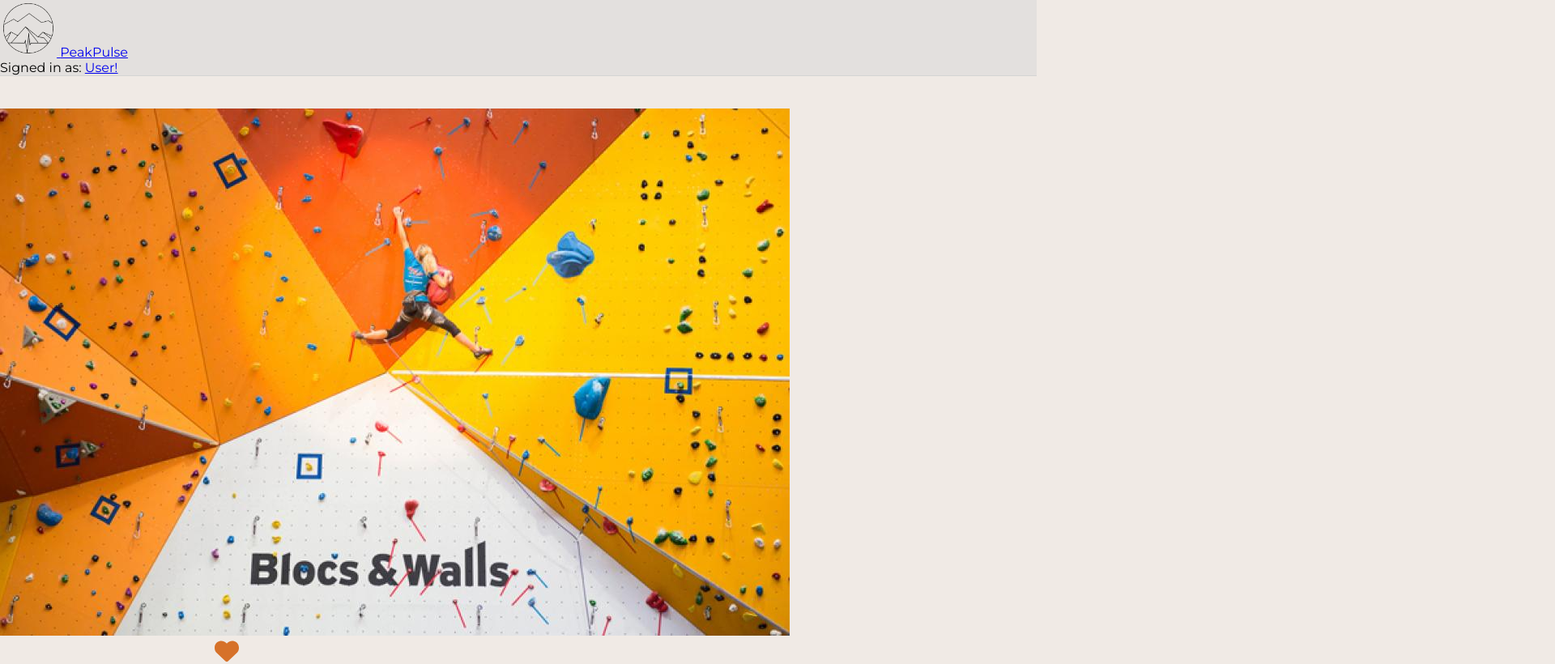
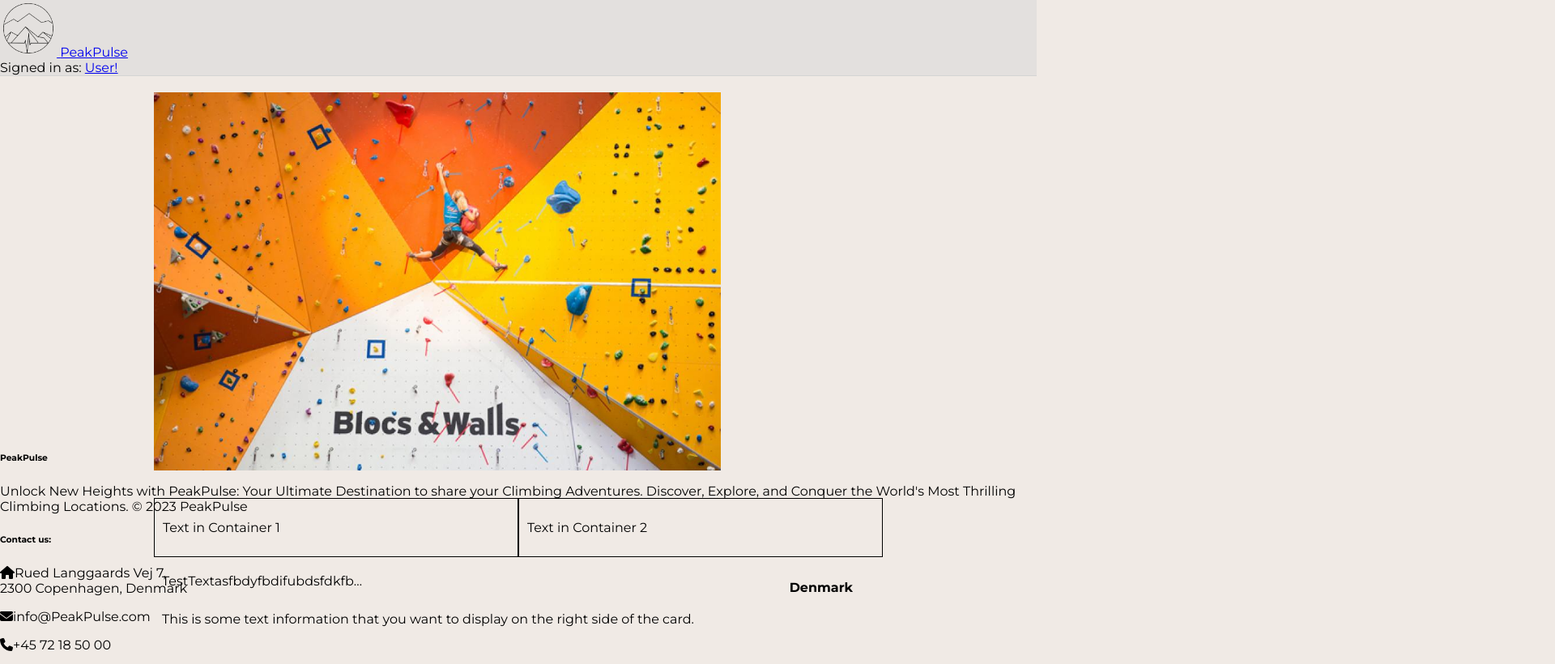
Before and after one commit to Chris-cvR/TID-React-Climbing-Platform, a React (Create React App) app: page / in a window 1280 px wide. Shown: the top 820 px of the page at 81% size, 1920 px wide, since content can reach past the window. Built offline with nearby package versions, Linux system fonts and the light colour scheme.

Commit message:
Added preliminary Detailed Location Card

```diff
--- a/src/App.js
+++ b/src/App.js
@@ -1,10 +1,11 @@
 import './styles/App.css';
 import FeedPage from './pages/FeedPage';
+import LocationPage from './pages/LocationsPage'
 
 function App() {
   return (
     <div className="App">
-      <FeedPage />
+      <LocationPage />
     </div>
   );
 }
--- /dev/null
+++ b/src/components/common/DetailedLocationCard.js
@@ -0,0 +1,52 @@
+import React from 'react';
+import "../../styles/index.css";
+import picture1 from "../../assets/images/Blocs&Walls.jpg"
+import { Container, Card } from 'react-bootstrap';
+
+
+function LocationCard() {
+    const LocationImage = picture1;
+
+    return (
+        <Container className="DetailedContainer">
+            <Card className=" DetailedCardStyle">
+                <Card.Body className="d-flex">
+                    {/* Left side with the image */}
+                    <div className="mr-5">
+                        <Card.Img className="DetailedLocationImage" src={LocationImage} />
+                        <div className="detailed-flex-container">
+                            <div className="detailed-text-container">
+                                <p>Text in Container 1</p>
+                            </div>
+
+                            <div className="detailed-text-container">
+                                <p>Text in Container 2</p>
+                            </div>
+                        </div>
+                    </div>
+
+                    {/* Divider (thin black line) */}
+                    <div className="divider"></div>
+
+                    {/* Right side with text information */}
+                    <div>
+                        <div className="detailed-location-info">
+                            <div className="detailed-location-title">
+                                <Card.Title className="detailed-truncate-text">TestTextasfbdyfbdifubdsfdkfbdsifgb</Card.Title>
+                            </div>
+                            <div className="detailed-location-place">
+                                <Card.Subtitle className="location-country"><b>Denmark</b></Card.Subtitle>
+                            </div>
+                        </div>
+                        <div className='detailed-text'>
+                            This is some text information that you want to display on the right side of the card.
+                        </div>
+
+                    </div>
+                </Card.Body>
+            </Card>
+        </Container>
+    );
+};
+
+export default LocationCard;
--- a/src/pages/LocationsPage.js
+++ b/src/pages/LocationsPage.js
@@ -0,0 +1,17 @@
+import NavBar from "../components/common/Navbar"
+import Footer from "../components/common/Footer"
+import DetailedLocationCard from "../components/common/DetailedLocationCard"
+
+
+function LocationPage() {
+
+    return (
+        <div>
+            <NavBar></NavBar>
+            <DetailedLocationCard></DetailedLocationCard>
+            <Footer></Footer>
+        </div>
+    );
+}
+
+export default LocationPage;
--- a/src/styles/index.css
+++ b/src/styles/index.css
@@ -47,6 +47,7 @@ code {
 
 .location-place {
   margin-top: 8px;
+  margin-right: 20px;
 }
 
 .card-text {
@@ -97,3 +98,69 @@ code {
   background-color: hsl(25, 68%, 50%);
   border-color: hsl(25, 68%, 50%);
 }
+
+.divider {
+  width: 1px;
+  background-color: #000;
+  margin: 0 15px;
+  height: 100%;
+}
+
+/* DetailedLocationCard Css */
+.DetailedCardStyle {
+  width: 900px;
+  height: 420px;
+
+}.DetailedContainer {
+  margin-top: 20px;
+  display: flex;
+  flex-direction: row;
+  justify-content: center;
+  align-items: center;
+}
+
+.DetailedLocationImage {
+  max-width: 700px;
+  max-height: 800px;
+}
+
+.detailed-location-info {
+  margin-top: 20px;
+  display: flex;
+  flex-grow: 1;
+  justify-content: space-between;
+  margin-bottom: 5px;
+}
+
+.detailed-location-place {
+    margin-top: 8px;
+    margin-right: 37px;
+}
+
+.detailed-location-title {
+  margin-left: 10px;
+}
+
+.detailed-text {
+  margin-top: 20px;
+  margin-left: 10px;
+}
+
+.detailed-truncate-text {
+  max-width: 250px;
+  white-space: nowrap;
+  overflow: hidden;
+  text-overflow: ellipsis;
+}
+
+.detailed-flex-container {
+  margin-top: 30px;
+  display: flex;
+  justify-content: space-between;
+}
+
+.detailed-text-container {
+  flex: 1;
+  padding: 10px;
+  border: 1px solid black
+}
```
